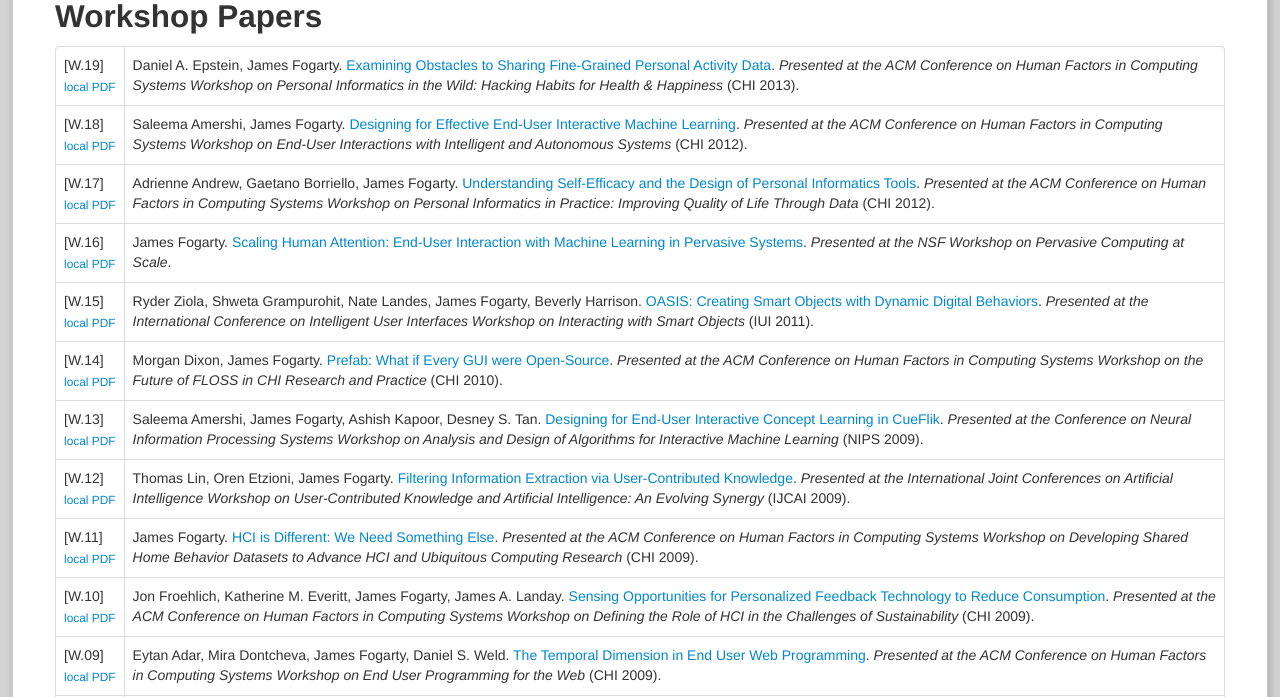
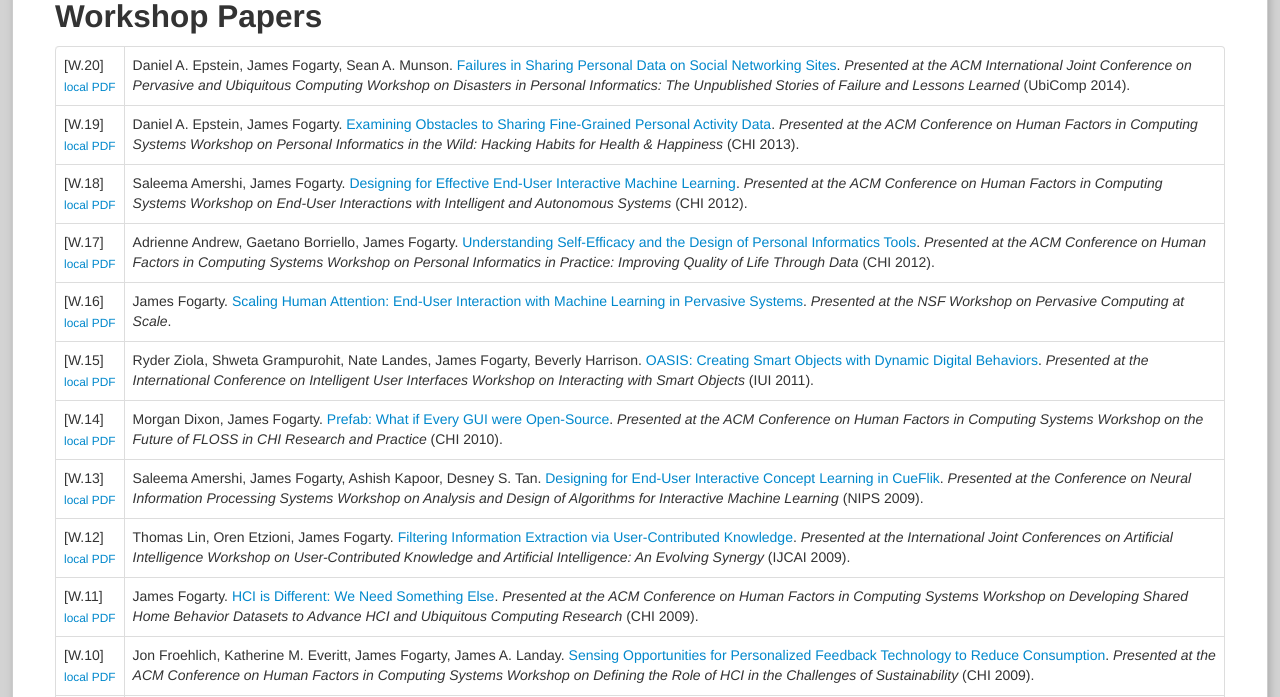
Before and after one commit to karkar/web-jayfo, a Jekyll site: the page built from publications.md, in a window 1280 px wide and 900 px high, scrolled down 6166 px, cut to the strip 203-900 px from the top of the window. Built offline with Jekyll 4.4.1, drawn with Linux system fonts in a browser that asks for light colours.

Commit message:
Added UbiComp Workshop Paper.

```diff
--- a/_data/workshoppapers.yml
+++ b/_data/workshoppapers.yml
@@ -1,4 +1,14 @@
 ---
+
+id_workshoppaper_ubicomp2014_personalinformatics:
+  pubnum: W.20
+  authors:
+    - id_author_epstein_daniel
+    - id_author_fogarty_james
+    - id_author_munson_sean
+  title: 'Failures in Sharing Personal Data on Social Networking Sites'
+  workshop: id_workshop_ubicomp2014_personal_informatics
+  localpdf: workshop-ubicomp2014-personalinformatics.pdf
 
 id_workshoppaper_chi2013:
   pubnum: W.19
--- a/_data/workshops.yml
+++ b/_data/workshops.yml
@@ -1,4 +1,9 @@
 ---
+
+id_workshop_ubicomp2014_personal_informatics:
+  longname: 'Presented at the ACM International Joint Conference on Pervasive and Ubiquitous Computing Workshop on Disasters in Personal Informatics: The Unpublished Stories of Failure and Lessons Learned'
+  shortname: UbiComp 2014
+  year: 2014
 
 id_workshop_chi2013_personal_informatics:
   longname: 'Presented at the ACM Conference on Human Factors in Computing Systems Workshop on Personal Informatics in the Wild: Hacking Habits for Health & Happiness'
```
Also changed, not shown: 1 other file.
